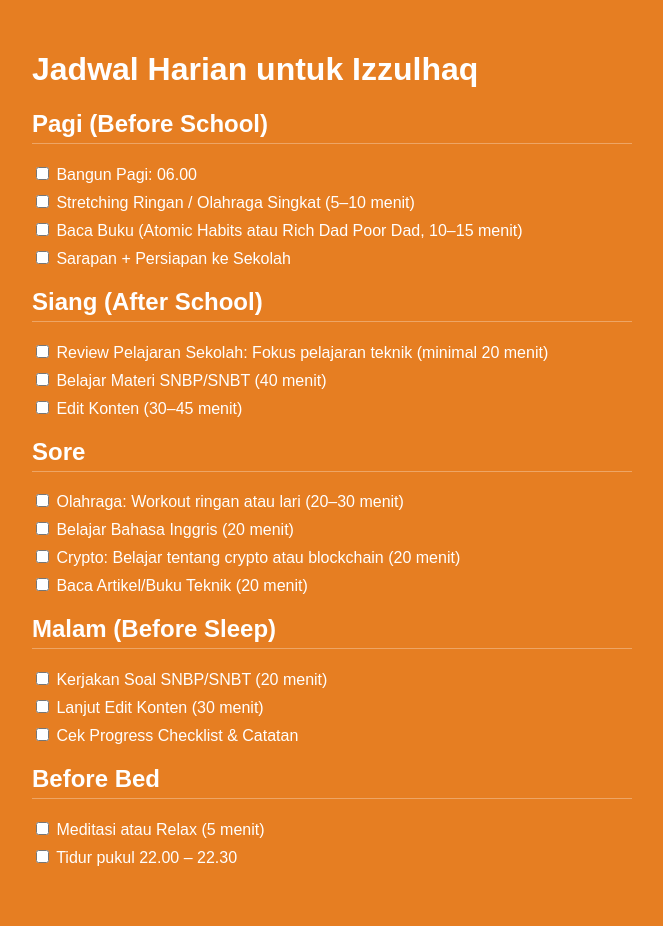
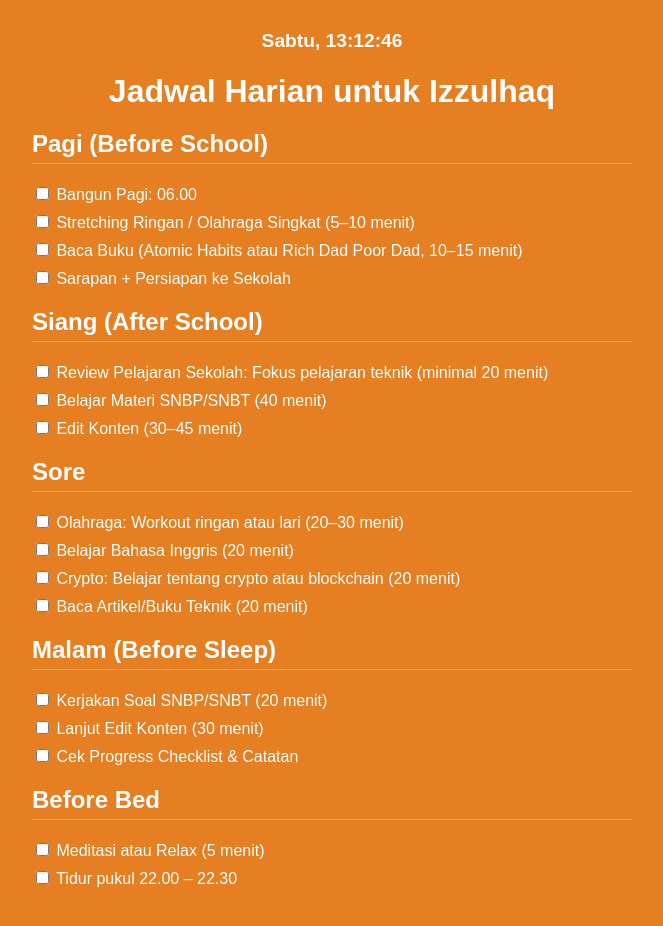
Before and after one commit to FreedomBiz2/Plan, a plain HTML site: page index.html in a window 1280 px wide. Shown: the whole page, without its empty margins (308-971 px from the left). Before the commit the page ends 905 px from the top, so only its background shows below. Drawn offline with Linux system fonts and the light colour scheme.

Commit message:
Update index.html

```diff
--- a/index.html
+++ b/index.html
@@ -12,15 +12,26 @@
     padding: 10px;
     transition: background-color 0.5s ease; /* transisi warna background */
     color: #fff;
+    text-align: center;
+  }
+  #waktu {
+    font-size: 1.2rem;
+    margin-bottom: 12px;
+    font-weight: 600;
+  }
+  h1 {
+    margin-bottom: 20px;
   }
   h2 {
     border-bottom: 1px solid rgba(255,255,255,0.3);
     padding-bottom: 5px;
+    text-align: left;
   }
   label {
     display: block;
     margin: 8px 0;
     cursor: pointer;
+    text-align: left;
   }
 
   input[type="checkbox"] {
@@ -29,6 +40,8 @@
 </style>
 </head>
 <body>
+
+<div id="waktu">Memuat waktu...</div>
 
 <h1>Jadwal Harian untuk Izzulhaq</h1>
 
@@ -69,6 +82,24 @@
 </section>
 
 <script>
+  // Tampilkan jam dan hari dalam Bahasa Indonesia, update setiap detik
+  function updateWaktu() {
+    const el = document.getElementById('waktu');
+    const now = new Date();
+
+    const hariNames = ['Minggu', 'Senin', 'Selasa', 'Rabu', 'Kamis', 'Jumat', 'Sabtu'];
+    const hari = hariNames[now.getDay()];
+
+    // Format jam:menit:detik dengan dua digit
+    const jam = String(now.getHours()).padStart(2, '0');
+    const menit = String(now.getMinutes()).padStart(2, '0');
+    const detik = String(now.getSeconds()).padStart(2, '0');
+
+    el.textContent = `${hari}, ${jam}:${menit}:${detik}`;
+  }
+  setInterval(updateWaktu, 1000);
+  updateWaktu(); // update langsung saat load
+
   // Semua ID checkbox yg ada
   const ids = [
     'bangunPagi', 'stretching', 'bacaBukuPagi', 'sarapan',
@@ -81,31 +112,18 @@
   const DATE_KEY = 'jadwal_tanggal';
   const CHECKLIST_KEY = 'jadwal_status';
 
-  // Fungsi dapatkan string tanggal hari ini (yyyy-mm-dd)
   function getTodayString() {
     const d = new Date();
     return d.toISOString().slice(0,10);
   }
 
-  // Fungsi untuk pilih warna latar hari ini berdasarkan tanggal agar warna stabil selama hari itu
   function getColorByDate(dateStr) {
-    // Array warna cerah dan kontras (agar teks tetap terbaca)
     const colors = [
-      '#1abc9c', // turquoise
-      '#3498db', // blue
-      '#9b59b6', // purple
-      '#e67e22', // orange
-      '#e74c3c', // red
-      '#2ecc71', // green
-      '#34495e', // dark blue-gray
-      '#16a085', // dark turquoise
-      '#f39c12', // yellow-orange
-      '#d35400', // dark orange
-      '#27ae60', // dark green
-      '#8e44ad'  // dark purple
+      '#1abc9c', '#3498db', '#9b59b6', '#e67e22', '#e74c3c',
+      '#2ecc71', '#34495e', '#16a085', '#f39c12', '#d35400',
+      '#27ae60', '#8e44ad'
     ];
 
-    // Hitung hash sederhana dari tanggal (agar sama setiap hari)
     let hash = 0;
     for(let i=0; i<dateStr.length; i++){
       hash = dateStr.charCodeAt(i) + ((hash << 5) - hash);
@@ -115,22 +133,18 @@
     return colors[index];
   }
 
-  // Load checklist dari localStorage atau reset kalau hari baru
   function loadChecklist() {
     const savedDate = localStorage.getItem(DATE_KEY);
     const today = getTodayString();
 
-    // Set background warna berdasarkan tanggal hari ini
     document.body.style.backgroundColor = getColorByDate(today);
 
     if(savedDate !== today) {
-      // Hari baru > reset checklist, simpan tanggal baru
       ids.forEach(id => document.getElementById(id).checked = false);
       localStorage.setItem(DATE_KEY, today);
       localStorage.removeItem(CHECKLIST_KEY);
-      saveChecklist(); // simpan default kosong
+      saveChecklist();
     } else {
-      // Load status dari localStorage
       let status = localStorage.getItem(CHECKLIST_KEY);
       if(status) {
         status = JSON.parse(status);
@@ -144,7 +158,6 @@
     }
   }
 
-  // Simpan checklist ke localStorage
   function saveChecklist() {
     const status = {};
     ids.forEach(id => {
@@ -153,14 +166,12 @@
     localStorage.setItem(CHECKLIST_KEY, JSON.stringify(status));
   }
 
-  // Fungsi getar device saat checkbox dicentang (jika mendukung dan dicentang)
   function vibrateOnCheck(event) {
     if(event.target.checked && navigator.vibrate){
-      navigator.vibrate(100);  // getar selama 100ms
+      navigator.vibrate(100);
     }
   }
 
-  // Pasang event listener pada setiap checkbox
   ids.forEach(id => {
     const cb = document.getElementById(id);
     cb.addEventListener('change', e => {
@@ -172,5 +183,6 @@
   loadChecklist();
 
 </script>
+
 </body>
 </html>
```
